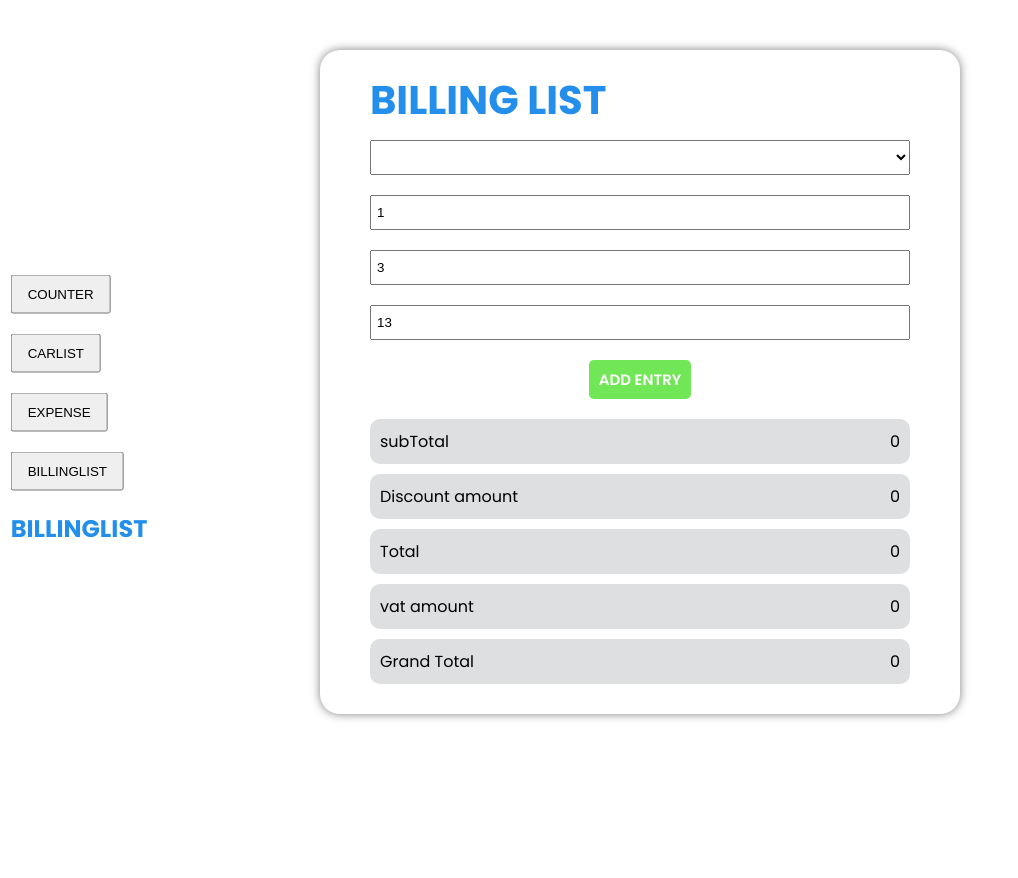
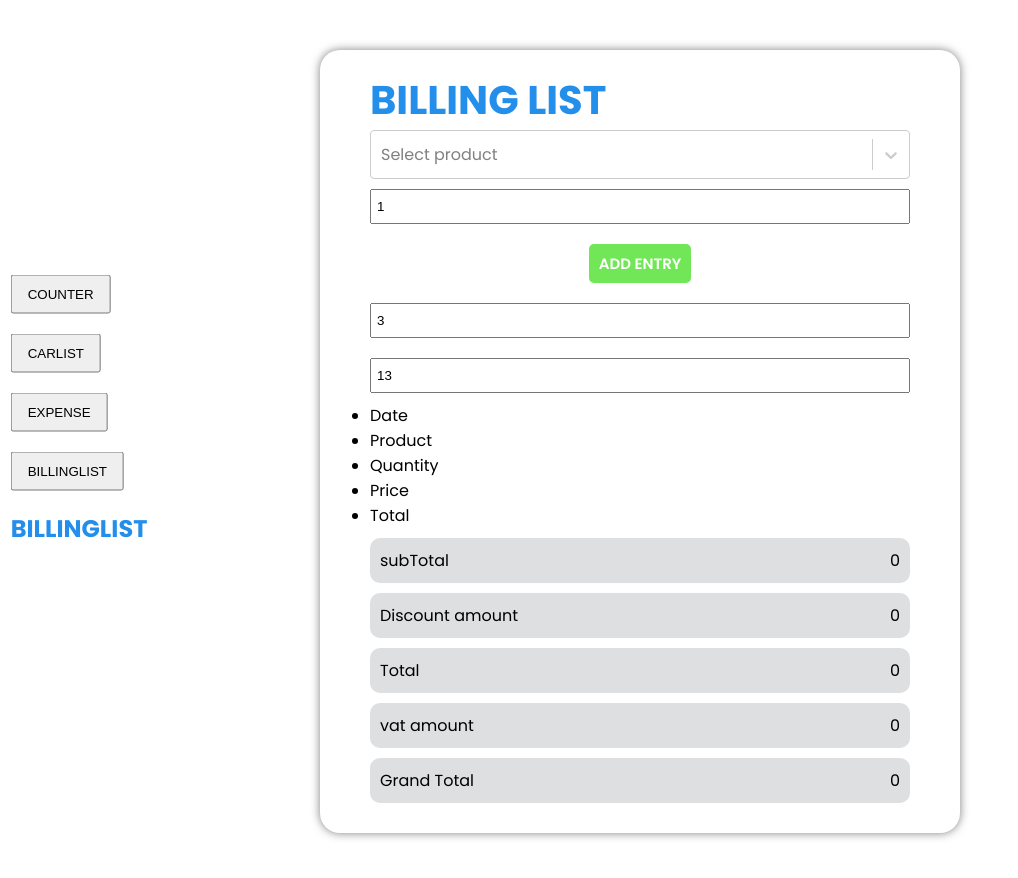
Before and after one commit to Amitchaudharii/React-class, a React (Create React App) app: page / in a window 1280 px wide. Both pictures are taken after a click on the button "BILLINGLIST". Shown: the top 878 px of the page, without its empty margins (0-1018 px from the left). Before the commit the page ends 800 px from the top, so only its background shows below. Built offline with nearby package versions, Linux system fonts and the light colour scheme.

Commit message:
Feat: React select

```diff
--- a/src/BillingList.js
+++ b/src/BillingList.js
@@ -1,5 +1,8 @@
 import React, { useEffect, useState } from "react";
 import "./BillingList.css";
+import moment from "moment";
+import Select from 'react-select'
+import ReactSelect from "react-select";
 
 const BillingList = () => {
   const [entries, setEntries] = useState([]);
@@ -37,17 +40,9 @@
       <div className="main-container">
         <div className="box">
           <h1>Billing List</h1>
-          {entries.map((en) => (
-            <div>
-              <span>{en.productName}</span>
-              <span>{+en.quantity}</span>
-              <span>{+en.price}</span>
-              <span>{+en.price * +en.quantity}</span>
-            </div>
-          ))}
 
           <div className="billinglist-form">
-            <select
+            {/* <select
               value={product}
               onChange={(e) => setProduct(e.target.value)}
             >
@@ -56,13 +51,25 @@
                   {p.name}
                 </option>
               ))}
-            </select>
+            </select> */}
+            <ReactSelect options={products.map(p => ({
+              ...p,
+              value: p.id,
+              label: p.name,
+            }))}
+            onChange={a => setProduct(a.id)}
+            placeholder={"Select product"}
+            />
             <input
               value={quantity}
               type="number"
               onChange={(e) => setQuantity(e.target.value)}
             />
-
+            <div className="add-btn"actSelect>
+              <button className="add-btn01" onClick={handleAddEntry}>
+                Add Entry
+              </button>
+            </div>
             <input
               value={discountRate}
               type="number"
@@ -73,13 +80,26 @@
               type="number"
               onChange={(e) => setVatRate(e.target.value)}
             />
-            <div className="add-btn">
-              <button className="add-btn01" onClick={handleAddEntry}>
-                Add Entry
-              </button>
-            </div>
           </div>
           <div className="billinglist-details">
+            <div className="list-details">
+              <ul>
+                <li>Date</li>
+                <li>Product</li>
+                <li>Quantity</li>
+                <li>Price</li>
+                <li>Total</li>
+              </ul>
+              {entries.map((en) => (
+                <div key={en.id} className="car-details">
+                  <span>{moment().format("MM DD, YYYY")}</span>
+                  <span>{en.productName}</span>
+                  <span>{+en.quantity}</span>
+                  <span>{+en.price}</span>
+                  <span>{+en.price * +en.quantity}</span>
+                </div>
+              ))}
+            </div>
             <div className="car-details">
               <span>subTotal</span>
               <span>
```
